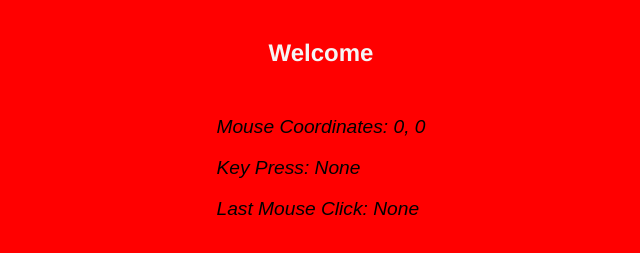
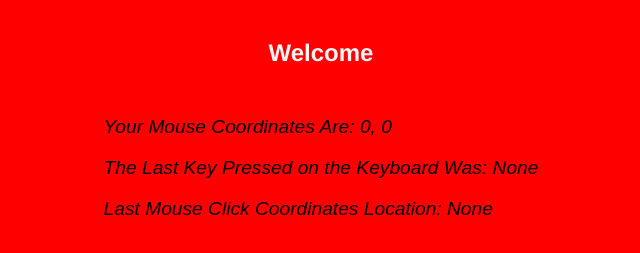
Before and after one commit to DanWortho1996/week3-key-code, a plain HTML site: page index.html in a window 1280 px wide. Shown: the part 69-322 px from the top of the page, without its empty margins (319-959 px from the left). Drawn offline with Linux system fonts and the light colour scheme.

Commit message:
KeyCode Bug Fix's

```diff
--- a/index.html
+++ b/index.html
@@ -11,9 +11,9 @@
     <h2>Welcome</h2>
 
     <div class="keyCodes">
-        <p>Mouse Coordinates: <span id="mouseCoords">0, 0</span></p>
-        <p>Key Press: <span id="keyPress">None</span></p>
-        <p>Last Mouse Click: <span id="mouseClick">None</span></p>
+        <p>Your Mouse Coordinates Are: <span id="mouseCoords">0, 0</span></p>
+        <p>The Last Key Pressed on the Keyboard Was: <span id="keyPress">None</span></p>
+        <p>Last Mouse Click Coordinates Location: <span id="mouseClick">None</span></p>
     </div>
 
     <script src="./script.js"></script>
```
